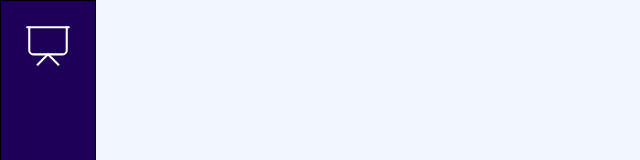
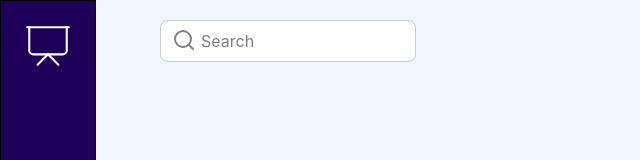
Before and after one commit to mgalen007/Kanban-Board, a React (Vite) app: page / in a window 1280 px wide. Shown: the top 160 px of the page, without its empty margins (0-640 px from the left). Built offline with nearby package versions, Linux system fonts and the light colour scheme.

Commit message:
Added SearchBar component

```diff
--- a/src/App.tsx
+++ b/src/App.tsx
@@ -1,12 +1,29 @@
 import { useState } from 'react'
+import React from 'react'
 import SideBar from './components/SideBar.tsx'
+import SearchBar from './components/SearchBar.tsx'
 
 const App = () => {
+
   const [activeIcon, setActiveIcon] = useState('home')
+  const [searchQuery, setSearchQuery] = useState('')
+
+  const handleSearch = (e: React.ChangeEvent<HTMLInputElement>) => {
+    console.log(e.target.value)
+    setSearchQuery(e.target.value)
+  }
 
   return (
     <div>
-      <SideBar active={activeIcon} onIconClick={setActiveIcon} />
+      <SideBar
+        active={activeIcon}
+        onIconClick={setActiveIcon}
+      />
+      <SearchBar
+        placeholder="Search"
+        onChange={handleSearch}
+        value={searchQuery}
+      />
     </div>
   )
 }
--- a/src/components/SearchBar.tsx
+++ b/src/components/SearchBar.tsx
@@ -0,0 +1,31 @@
+import { Search } from 'lucide-react'
+import React from 'react'
+
+interface SearchBarProps {
+    placeholder: string
+    onChange: React.ChangeEventHandler<HTMLInputElement>
+    value: string
+}
+
+function SearchBar({ placeholder, onChange, value }: SearchBarProps) {
+    return (
+        <div
+            className="fixed left-40 top-5 w-[20%]"
+        >
+            <Search
+                color="gray"
+                className="absolute top-2 left-3"
+            />
+            <input
+                type="text"
+                placeholder={placeholder}
+                name="search-bar"
+                value={value}
+                onChange={onChange}
+                className="border border-black/20 bg-white rounded-lg w-full pr-4 py-2 pl-10 focus:border-gray-500 focus:outline-none"
+            ></input>
+        </div>
+    )
+}
+
+export default SearchBar
```
